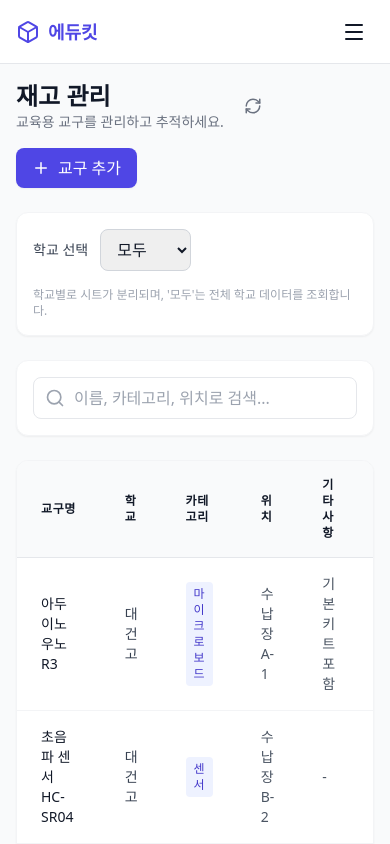
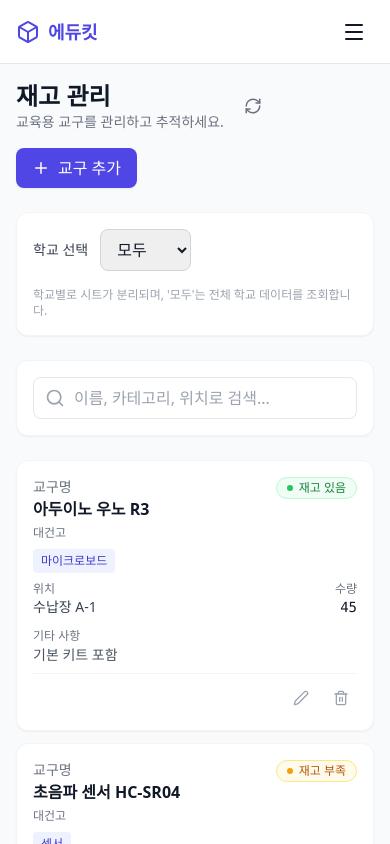
Before and after one commit to aklabs-84/edukit_manager, a React (Vite) app: page /#/inventory in a window 390 px wide. Built offline with nearby package versions, Linux system fonts and the light colour scheme.

Commit message:
Improve inventory mobile layout

```diff
--- a/components/Inventory.tsx
+++ b/components/Inventory.tsx
@@ -160,8 +160,74 @@ const Inventory: React.FC = () => {
         </div>
       </div>
 
-      {/* Table */}
-      <div className="bg-white rounded-xl shadow-sm border border-gray-100 overflow-hidden">
+      {/* Mobile cards */}
+      <div className="block md:hidden space-y-3">
+        {isLoading ? (
+          <div className="bg-white rounded-xl border border-gray-100 shadow-sm p-4 text-center text-gray-500">재고 불러오는 중...</div>
+        ) : filteredItems.length === 0 ? (
+          <div className="bg-white rounded-xl border border-gray-100 shadow-sm p-4 text-center text-gray-500">검색 결과가 없습니다.</div>
+        ) : (
+          filteredItems.map((item) => (
+            <div key={item.id} className="bg-white rounded-xl border border-gray-100 shadow-sm p-4 space-y-2">
+              <div className="flex items-start justify-between gap-3">
+                <div>
+                  <div className="text-sm text-gray-500">교구명</div>
+                  <div className="text-base font-semibold text-gray-900">{item.name}</div>
+                  <div className="text-xs text-gray-500 mt-1">{item.school}</div>
+                </div>
+                <div className={`inline-flex items-center gap-1.5 px-2.5 py-0.5 rounded-full text-xs font-medium border
+                  ${item.status === ItemStatus.IN_STOCK ? 'bg-green-50 text-green-700 border-green-200' :
+                    item.status === ItemStatus.LOW_STOCK ? 'bg-amber-50 text-amber-700 border-amber-200' :
+                    'bg-red-50 text-red-700 border-red-200'}`}>
+                  <span className={`w-1.5 h-1.5 rounded-full ${
+                    item.status === ItemStatus.IN_STOCK ? 'bg-green-500' :
+                    item.status === ItemStatus.LOW_STOCK ? 'bg-amber-500' : 'bg-red-500'
+                  }`}></span>
+                  {item.status}
+                </div>
+              </div>
+              <div className="flex flex-wrap gap-1">
+                {item.category.split(',').map((cat) => (
+                  <span key={cat} className="bg-indigo-50 text-indigo-700 py-1 px-2 rounded text-xs font-medium">
+                    {cat.trim()}
+                  </span>
+                ))}
+              </div>
+              <div className="grid grid-cols-2 gap-2 text-sm text-gray-700">
+                <div>
+                  <div className="text-xs text-gray-500">위치</div>
+                  <div>{item.location}</div>
+                </div>
+                <div className="text-right">
+                  <div className="text-xs text-gray-500">수량</div>
+                  <div className="font-mono text-gray-900">{item.quantity}</div>
+                </div>
+              </div>
+              <div className="text-sm text-gray-600">
+                <span className="text-xs text-gray-500">기타 사항</span><br />
+                {item.notes || '-'}
+              </div>
+              <div className="flex items-center justify-end gap-2 pt-2 border-t border-gray-100">
+                <button
+                  onClick={() => handleOpenEdit(item)}
+                  className="p-2 text-gray-400 hover:text-indigo-600 hover:bg-indigo-50 rounded transition-colors"
+                >
+                  <Edit2 size={16} />
+                </button>
+                <button
+                  onClick={() => handleDeleteClick(item)}
+                  className="p-2 text-gray-400 hover:text-red-600 hover:bg-red-50 rounded transition-colors"
+                >
+                  <Trash2 size={16} />
+                </button>
+              </div>
+            </div>
+          ))
+        )}
+      </div>
+
+      {/* Desktop Table */}
+      <div className="hidden md:block bg-white rounded-xl shadow-sm border border-gray-100 overflow-hidden">
         <div className="overflow-x-auto">
           <table className="w-full text-left text-sm text-gray-600">
             <thead className="bg-gray-50 text-gray-900 font-semibold uppercase text-xs tracking-wider border-b border-gray-200">
@@ -179,11 +245,11 @@ const Inventory: React.FC = () => {
             <tbody className="divide-y divide-gray-100">
               {isLoading ? (
                 <tr>
-                  <td colSpan={6} className="px-6 py-8 text-center text-gray-500">재고 불러오는 중...</td>
+                  <td colSpan={8} className="px-6 py-8 text-center text-gray-500">재고 불러오는 중...</td>
                 </tr>
               ) : filteredItems.length === 0 ? (
                 <tr>
-                  <td colSpan={6} className="px-6 py-8 text-center text-gray-500">검색 결과가 없습니다.</td>
+                  <td colSpan={8} className="px-6 py-8 text-center text-gray-500">검색 결과가 없습니다.</td>
                 </tr>
               ) : (
                 filteredItems.map((item) => (
@@ -225,7 +291,7 @@ const Inventory: React.FC = () => {
                           <Edit2 size={16} />
                         </button>
                         <button
-                          onClick={() => handleDeleteClick(item.id)}
+                          onClick={() => handleDeleteClick(item)}
                           className="p-1.5 text-gray-400 hover:text-red-600 hover:bg-red-50 rounded transition-colors"
                         >
                           <Trash2 size={16} />
```
